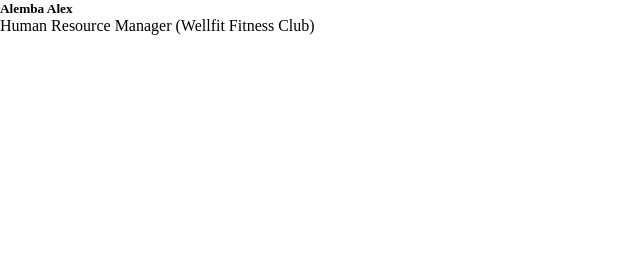
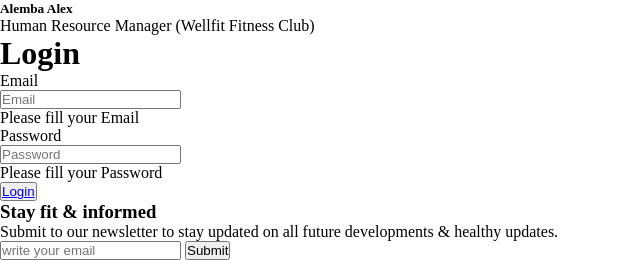
Before and after one commit to alemba-21/Wellfit_fitness_club, a plain HTML site: page index.html in a window 1280 px wide. Shown: the part 6227-6487 px from the top of the page, without its empty margins (0-640 px from the left). Before the commit the page ends 6262 px from the top, so only its background shows below. Drawn offline with Linux system fonts and the light colour scheme.

```diff
--- a/index.html
+++ b/index.html
@@ -111,6 +111,31 @@
         </div>
     </div>
 </div>
+<!-- register section -->
+<div id="log">
+    <div class="login-form">
+        <div class="details">
+            <h1>Login</h1>
+            <form  method="post" name="form" onsubmit="return validated()">
+                <p>Email</p>
+                <input autocomplete="off" type="text" name="email" placeholder="Email">
+                <div id="email_error">Please fill your Email</div>
+                <p>Password</p>
+                <input type="text" name="password" placeholder="Password">
+                <div id="email_error">Please fill your Password</div>
+                <button><a href="#main-1">Login</a></button>
+            </form>
+        </div>
+    </div>
+</div>
+<div class="updates">
+    <h3>Stay fit & informed</h3>
+    <p>Submit to our newsletter to stay updated on all future developments & healthy updates.</p>
+    <div class="news">
+        <input type="text" placeholder="write your email">
+        <button id="submit">Submit</button>
+    </div>
+</div>
 
 <script src="./scripts/login.js"></script>
 <script src="./scripts/main.js"></script>
```
